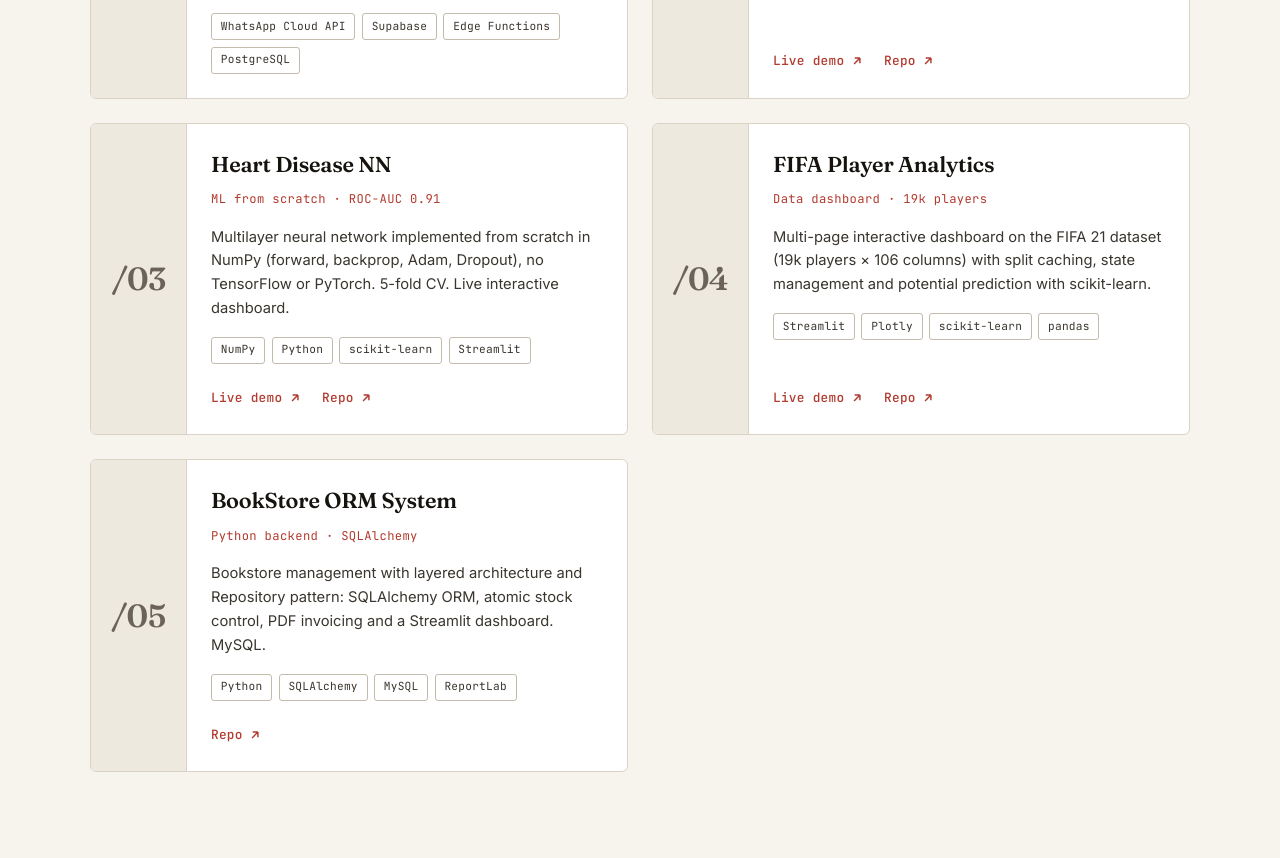
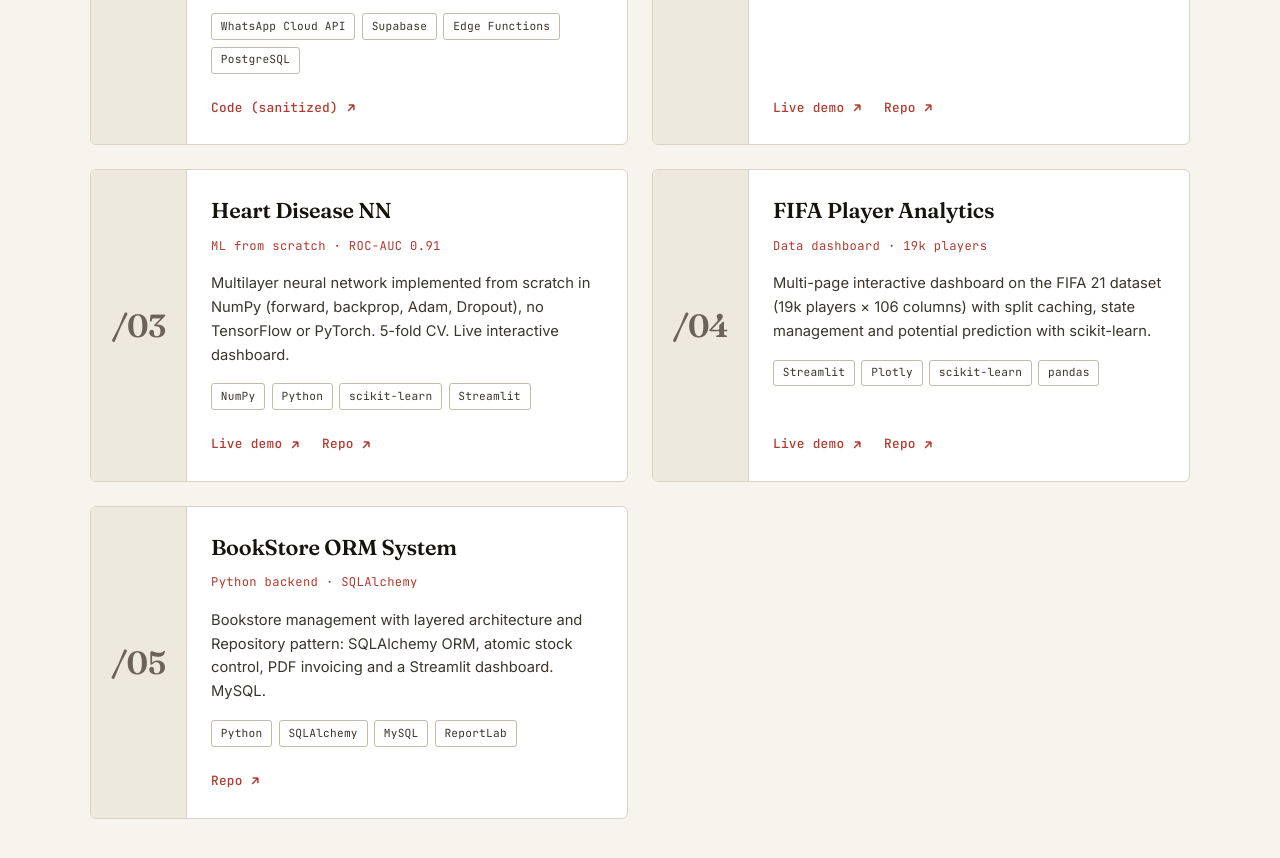
Before and after one commit to superTay/christian-marzal-portfolio, a plain HTML site: page index.html in a window 1280 px wide. Shown: the part 3272-4130 px from the top of the page. Drawn offline with Linux system fonts and the light colour scheme.

Commit message:
feat(projects): link ChatBot Spa Mallorca card to sanitized showcase repo
Co-Authored-By: Claude Opus 4.8 <noreply@anthropic.com>

```diff
--- a/index.html
+++ b/index.html
@@ -299,6 +299,12 @@
               <span class="chip">Supabase</span>
               <span class="chip">Edge Functions</span>
               <span class="chip">PostgreSQL</span>
+            </div>
+            <div class="card-links">
+              <a href="https://github.com/superTay/rellenahueco-showcase" target="_blank" rel="noopener" class="card-link">
+                <span data-i18n="proj.link.code">Código (sanitizado)</span>
+                <svg viewBox="0 0 24 24" width="14" height="14" fill="none" stroke="currentColor" stroke-width="2.5"><path d="M7 17L17 7M17 7H8M17 7v9"/></svg>
+              </a>
             </div>
           </div>
         </article>
```
